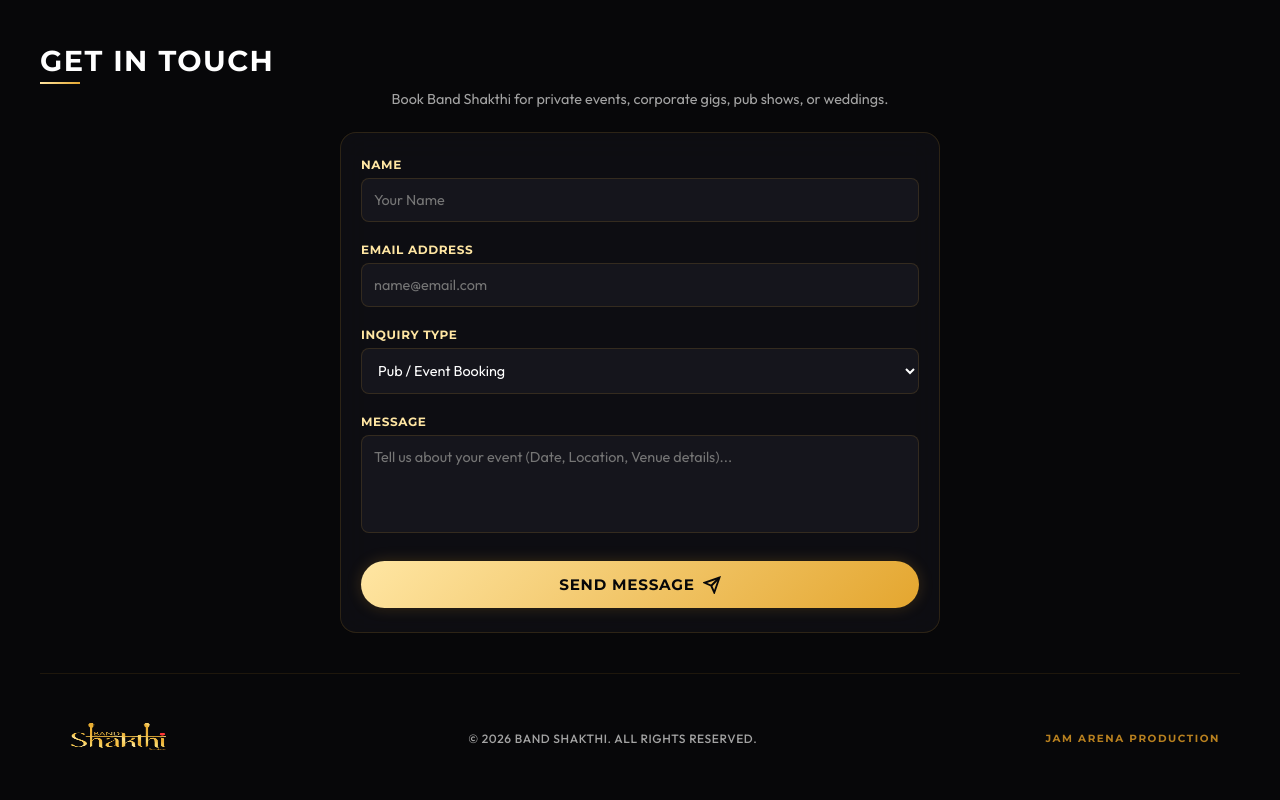
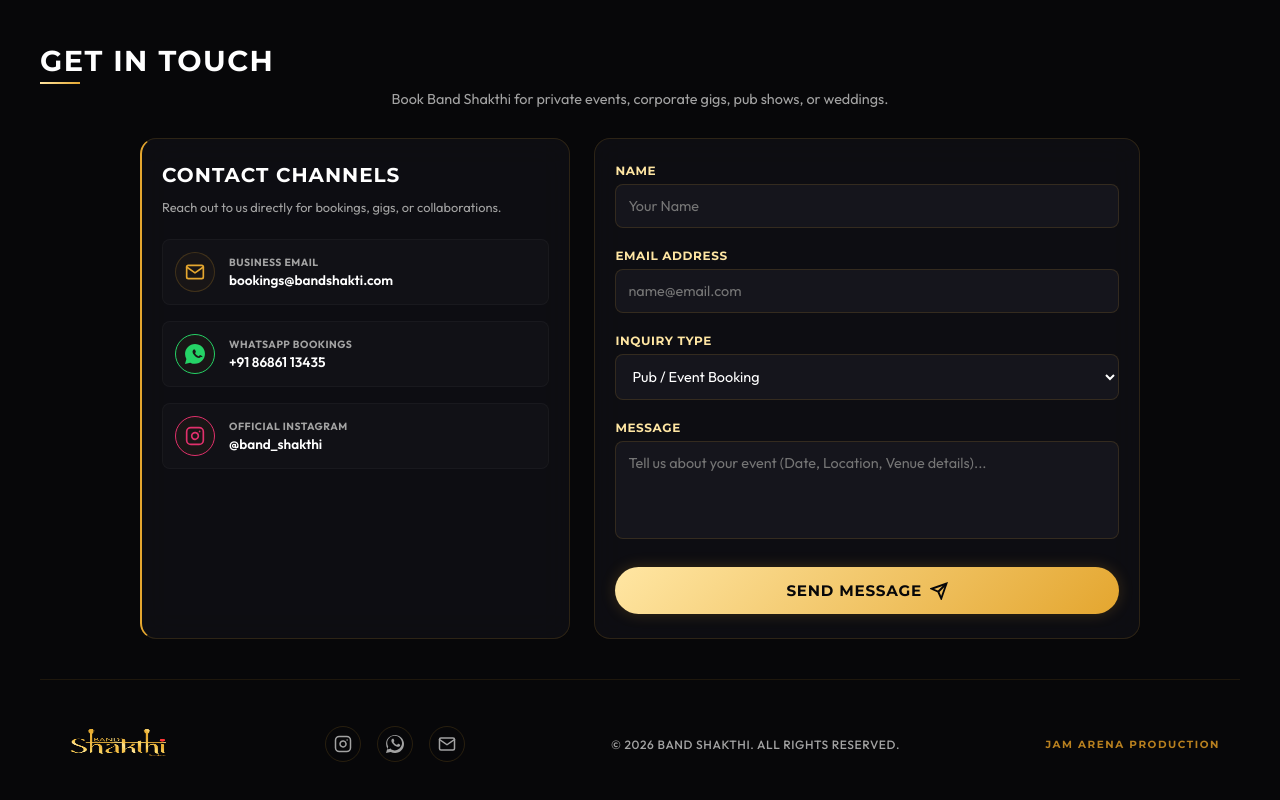
Before and after one commit to akulasathish/Band-shakti, a Next.js app: page / in a window 1280 px wide. Shown: the part 3830-4630 px from the top of the page. Built offline with nearby package versions, Linux system fonts and the light colour scheme; no server answers; the database is empty.

Commit message:
feat: add business email, whatsapp number, and instagram links to contact card and footer

```diff
--- a/components/Contact.js
+++ b/components/Contact.js
@@ -24,6 +24,69 @@
     <section id="contact" className="section-padding contact-section">
       <h2 className="section-title">Get in Touch</h2>
       <p className="contact-intro">Book Band Shakthi for private events, corporate gigs, pub shows, or weddings.</p>
+
+      {/* Grid container for Info Card and Booking Form */}
+      <div className="contact-grid">
+
+        {/* Contact Info Card */}
+        <div className="glass-card contact-info-card">
+          <h3>Contact Channels</h3>
+          <p className="info-intro">Reach out to us directly for bookings, gigs, or collaborations.</p>
+
+          <div className="contact-methods">
+            {/* Email Method */}
+            <a href="mailto:bookings@bandshakti.com" className="method-item">
+              <div className="method-icon">
+                <svg width="20" height="20" viewBox="0 0 24 24" fill="none" stroke="currentColor" strokeWidth="2" strokeLinecap="round" strokeLinejoin="round">
+                  <path d="M4 4h16c1.1 0 2 .9 2 2v12c0 1.1-.9 2-2 2H4c-1.1 0-2-.9-2-2V6c0-1.1.9-2 2-2z"/>
+                  <polyline points="22,6 12,13 2,6"/>
+                </svg>
+              </div>
+              <div className="method-details">
+                <span className="method-label">Business Email</span>
+                <span className="method-value">bookings@bandshakti.com</span>
+              </div>
+            </a>
+
+            {/* WhatsApp Method */}
+            <a
+              href="https://wa.me/918686113435?text=Hi%20Band%20Shakthi,%20I%20would%20like%20to%20inquire%20about%20booking%20your%20live%20band!"
+              target="_blank"
+              rel="noopener noreferrer"
+              className="method-item"
+            >
+              <div className="method-icon" style={{ borderColor: '#25d366', color: '#25d366' }}>
+                <svg width="20" height="20" viewBox="0 0 24 24" fill="currentColor">
+                  <path d="M12.008 0C5.397 0 .06 5.348.06 12.008c-.001 2.097.546 4.142 1.587 5.946L0 24l6.284-1.646c1.751.955 3.719 1.456 5.724 1.457 6.613 0 11.949-5.34 11.953-11.997.002-3.204-1.239-6.216-3.505-8.484C18.22 1.246 15.21.001 12.008 0zm6.97 15.344c-.242.678-1.402 1.294-1.958 1.378-.5.075-1.13.105-1.823-.115-2.9-1.258-4.795-4.18-4.94-4.373-.144-.194-1.182-1.57-1.182-2.994 0-1.425.748-2.127 1.014-2.417.265-.29.579-.362.772-.362.193 0 .386.002.556.01.178.01.417-.067.653.502.242.581.823 2.007.895 2.152.072.146.121.314.024.507-.097.193-.145.313-.29.483-.145.168-.305.379-.435.508-.145.143-.297.3-.127.59.169.29.752 1.242 1.616 2.013 1.111.992 2.05 1.3 2.34 1.445.29.144.46.12.63-.073.17-.193.724-.847.917-1.137.193-.29.387-.241.653-.145.267.096 1.693.799 1.983.944.29.146.483.218.556.34.07.12.07.701-.17 1.379z"/>
+                </svg>
+              </div>
+              <div className="method-details">
+                <span className="method-label">WhatsApp Bookings</span>
+                <span className="method-value">+91 86861 13435</span>
+              </div>
+            </a>
+
+            {/* Instagram Method */}
+            <a
+              href="https://www.instagram.com/band_shakthi?utm_source=qr&igsh=azE4ZGVkZzdueDN1"
+              target="_blank"
+              rel="noopener noreferrer"
+              className="method-item"
+            >
+              <div className="method-icon" style={{ borderColor: '#e1306c', color: '#e1306c' }}>
+                <svg width="20" height="20" viewBox="0 0 24 24" fill="none" stroke="currentColor" strokeWidth="2" strokeLinecap="round" strokeLinejoin="round">
+                  <rect x="2" y="2" width="20" height="20" rx="5" ry="5"/>
+                  <path d="M16 11.37A4 4 0 1 1 12.63 8 4 4 0 0 1 16 11.37z"/>
+                  <line x1="17.5" y1="6.5" x2="17.51" y2="6.5"/>
+                </svg>
+              </div>
+              <div className="method-details">
+                <span className="method-label">Official Instagram</span>
+                <span className="method-value">@band_shakthi</span>
+              </div>
+            </a>
+          </div>
+        </div>
 
         {/* Booking Form Card */}
         <div className="glass-card contact-card">
@@ -89,9 +152,11 @@
           </form>
         </div>
 
+      </div>
+
       {/* Floating WhatsApp Widget (Pulsing and sticky in bottom-right) */}
       <a
-        href="https://wa.me/919999999999?text=Hi%20Band%20Shakthi,%20I%20would%20like%20to%20inquire%20about%20booking%20your%20live%20band!"
+        href="https://wa.me/918686113435?text=Hi%20Band%20Shakthi,%20I%20would%20like%20to%20inquire%20about%20booking%20your%20live%20band!"
         target="_blank"
         rel="noopener noreferrer"
         className="whatsapp-float-btn"
@@ -113,6 +178,29 @@
             className="footer-logo-img"
           />
         </div>
+
+        {/* Footer Social Icons */}
+        <div className="footer-socials">
+          <a href="https://www.instagram.com/band_shakthi?utm_source=qr&igsh=azE4ZGVkZzdueDN1" target="_blank" rel="noopener noreferrer" className="social-icon-link" aria-label="Instagram">
+            <svg width="18" height="18" viewBox="0 0 24 24" fill="none" stroke="currentColor" strokeWidth="2" strokeLinecap="round" strokeLinejoin="round">
+              <rect x="2" y="2" width="20" height="20" rx="5" ry="5"/>
+              <path d="M16 11.37A4 4 0 1 1 12.63 8 4 4 0 0 1 16 11.37z"/>
+              <line x1="17.5" y1="6.5" x2="17.51" y2="6.5"/>
+            </svg>
+          </a>
+          <a href="https://wa.me/918686113435?text=Hi%20Band%20Shakthi,%20I%20would%20like%20to%20inquire%20about%20booking%20your%20live%20band!" target="_blank" rel="noopener noreferrer" className="social-icon-link" aria-label="WhatsApp">
+            <svg width="18" height="18" viewBox="0 0 24 24" fill="currentColor">
+              <path d="M.057 24l1.687-6.163c-1.041-1.804-1.588-3.849-1.587-5.946C.06 5.348 5.397.01 12.008.01c3.202.001 6.212 1.246 8.477 3.514 2.266 2.268 3.507 5.28 3.505 8.484-.004 6.657-5.34 11.997-11.953 11.997-2.005-.001-3.973-.502-5.724-1.457L0 24zm6.59-4.846c1.6.95 3.188 1.449 4.825 1.451 5.436 0 9.86-4.37 9.864-9.799.002-2.63-1.023-5.101-2.885-6.963-1.862-1.862-4.336-2.883-6.97-2.884-5.437 0-9.86 4.37-9.864 9.797-.001 1.677.452 3.313 1.312 4.737L1.882 19.3l4.765-1.246zm11.722-6.505c-.29-.145-1.716-.848-1.983-.944-.266-.096-.46-.145-.653.145-.193.29-.747.944-.917 1.137-.17.193-.341.217-.63.073-.29-.145-1.229-.453-2.34-1.445-.864-.771-1.447-1.723-1.616-2.013-.17-.29-.018-.447.127-.59.13-.129.29-.34.435-.508.145-.17.193-.29.29-.483.097-.193.048-.361-.024-.507-.072-.145-.653-1.571-.895-2.152-.236-.569-.475-.492-.653-.502-.17-.008-.363-.01-.556-.01-.193 0-.507.072-.772.361-.266.29-1.014.992-1.014 2.417s1.038 2.8 1.182 2.994c.145.193 2.04 3.115 4.94 4.373.69.299 1.228.479 1.648.612.693.22 1.324.19 1.823.115.556-.084 1.716-.7 1.958-1.378.24-.677.24-1.258.17-1.378-.073-.122-.266-.194-.556-.34z"/>
+            </svg>
+          </a>
+          <a href="mailto:bookings@bandshakti.com" className="social-icon-link" aria-label="Email">
+            <svg width="18" height="18" viewBox="0 0 24 24" fill="none" stroke="currentColor" strokeWidth="2" strokeLinecap="round" strokeLinejoin="round">
+              <path d="M4 4h16c1.1 0 2 .9 2 2v12c0 1.1-.9 2-2 2H4c-1.1 0-2-.9-2-2V6c0-1.1.9-2 2-2z"/>
+              <polyline points="22,6 12,13 2,6"/>
+            </svg>
+          </a>
+        </div>
+
         <p className="footer-copyright">© 2026 BAND SHAKTHI. ALL RIGHTS RESERVED.</p>
         <p className="footer-credit">JAM ARENA PRODUCTION</p>
       </footer>
@@ -126,8 +214,98 @@
         .contact-intro {
           font-size: 0.9rem;
           color: var(--color-text-muted);
-          margin-bottom: 24px;
+          margin-bottom: 30px;
           margin-top: -12px;
+        }
+
+        .contact-grid {
+          display: flex;
+          flex-direction: column;
+          gap: 24px;
+          max-width: 1000px;
+          margin: 0 auto;
+        }
+
+        /* Contact Details Card */
+        .contact-info-card {
+          padding: 24px 20px;
+          display: flex;
+          flex-direction: column;
+          gap: 12px;
+          border-left: 2px solid var(--color-gold-main);
+        }
+
+        .contact-info-card h3 {
+          font-size: 1.25rem;
+          color: #ffffff;
+          margin: 0;
+          text-transform: uppercase;
+          letter-spacing: 0.05em;
+          font-family: var(--font-family-title);
+        }
+
+        .info-intro {
+          font-size: 0.8rem;
+          color: var(--color-text-muted);
+          margin: 0 0 10px 0;
+          line-height: 1.4;
+        }
+
+        .contact-methods {
+          display: flex;
+          flex-direction: column;
+          gap: 16px;
+        }
+
+        .method-item {
+          display: flex;
+          align-items: center;
+          gap: 14px;
+          padding: 12px;
+          background: rgba(255, 255, 255, 0.02);
+          border: 1px solid rgba(255, 255, 255, 0.03);
+          border-radius: 8px;
+          text-decoration: none;
+          transition: var(--transition-smooth);
+        }
+
+        .method-item:hover {
+          background: rgba(228, 166, 47, 0.04);
+          border-color: rgba(228, 166, 47, 0.2);
+          transform: translateX(4px);
+        }
+
+        .method-icon {
+          width: 40px;
+          height: 40px;
+          border-radius: 50%;
+          border: 1px solid rgba(228, 166, 47, 0.2);
+          display: flex;
+          align-items: center;
+          justify-content: center;
+          color: var(--color-gold-main);
+          flex-shrink: 0;
+          background: rgba(228, 166, 47, 0.03);
+        }
+
+        .method-details {
+          display: flex;
+          flex-direction: column;
+          gap: 2px;
+        }
+
+        .method-label {
+          font-size: 0.65rem;
+          color: var(--color-text-muted);
+          text-transform: uppercase;
+          font-weight: 700;
+          letter-spacing: 0.05em;
+        }
+
+        .method-value {
+          font-size: 0.85rem;
+          color: #ffffff;
+          font-weight: 600;
         }
 
         .contact-card {
@@ -251,6 +429,31 @@
           filter: drop-shadow(0 0 4px rgba(228, 166, 47, 0.15));
         }
 
+        .footer-socials {
+          display: flex;
+          gap: 16px;
+          margin: 4px 0;
+        }
+
+        .social-icon-link {
+          width: 36px;
+          height: 36px;
+          border-radius: 50%;
+          border: 1px solid rgba(228, 166, 47, 0.15);
+          display: flex;
+          align-items: center;
+          justify-content: center;
+          color: var(--color-text-muted);
+          transition: var(--transition-smooth);
+        }
+
+        .social-icon-link:hover {
+          color: var(--color-gold-main);
+          border-color: var(--color-gold-main);
+          background: rgba(228, 166, 47, 0.05);
+          transform: translateY(-2px);
+        }
+
         .footer-copyright {
           font-size: 0.75rem;
           color: var(--color-text-muted);
@@ -268,14 +471,25 @@
         }
 
         @media (min-width: 768px) {
-          .contact-card {
-            max-width: 600px;
-            margin: 0 auto 40px auto;
-          }
           .contact-intro {
             text-align: center;
             max-width: 600px;
-            margin: -12px auto 24px auto;
+            margin: -12px auto 30px auto;
+          }
+          .contact-grid {
+            flex-direction: row;
+            align-items: stretch;
+            gap: 24px;
+            max-width: 1000px;
+            margin: 0 auto 40px auto;
+          }
+          .contact-info-card {
+            flex: 1;
+            margin: 0;
+          }
+          .contact-card {
+            flex: 1.3;
+            margin: 0;
           }
           .contact-footer {
             flex-direction: row;
@@ -285,8 +499,19 @@
             margin: 0 auto;
             padding: 40px 20px 20px 20px;
           }
+          .footer-socials {
+            order: 2;
           }
-
+          .footer-logo {
+            order: 1;
+          }
+          .footer-copyright {
+            order: 3;
+          }
+          .footer-credit {
+            order: 4;
+          }
+        }
       `}</style>
     </section>
   );
```
Lines whose indentation alone changed are shown as unchanged.
